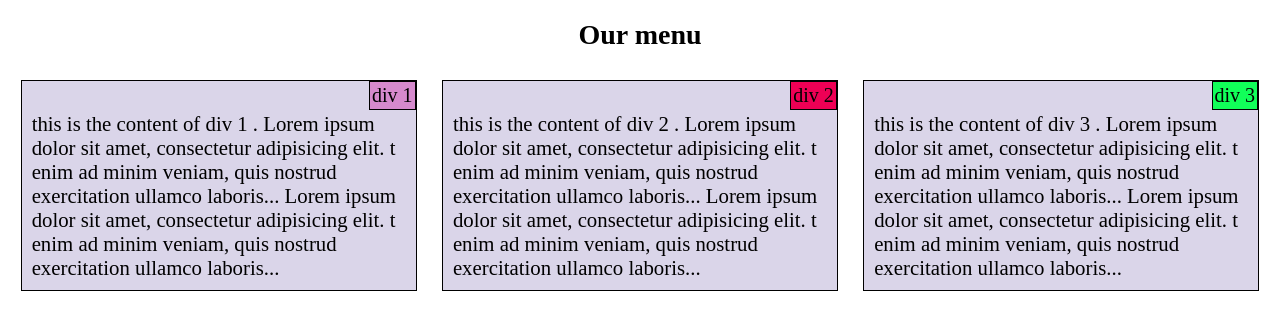
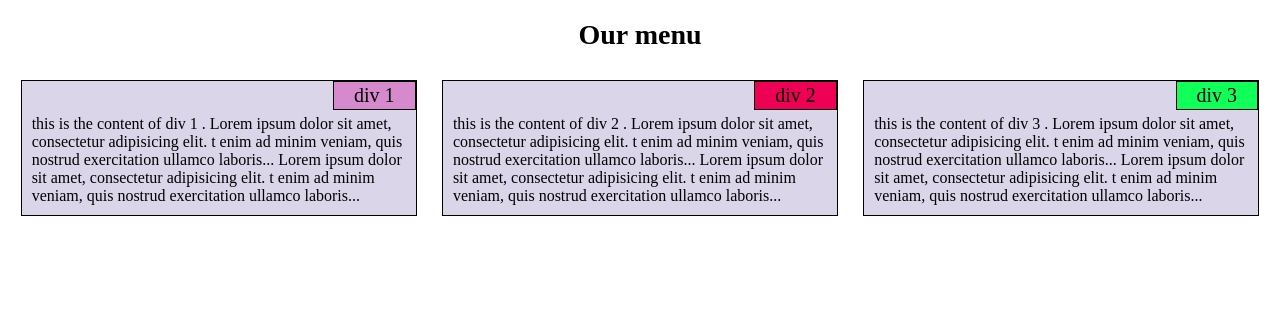
Before and after one commit to nikhiltech/mod2_solution, a plain HTML site: page index.html in a window 1280 px wide. Drawn offline with Linux system fonts and the light colour scheme.

Commit message:
third commit

```diff
--- a/css/style.css
+++ b/css/style.css
@@ -25,14 +25,13 @@ h1{
 	position: absolute;
 	top: 0px;
 	right : 0px;
-	padding : 2px;
+	padding : 2px 20px;
 
 }
 
 .content{
 	margin-top: 1.5em;
-	font-size: 1.3em;
-	padding: 0px 10px 10px 10px;
+	padding: 10px 10px 10px 10px;
 }
 
 #sec1{
```
